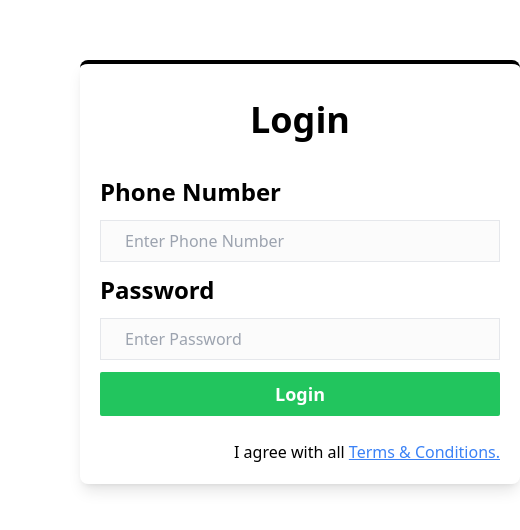
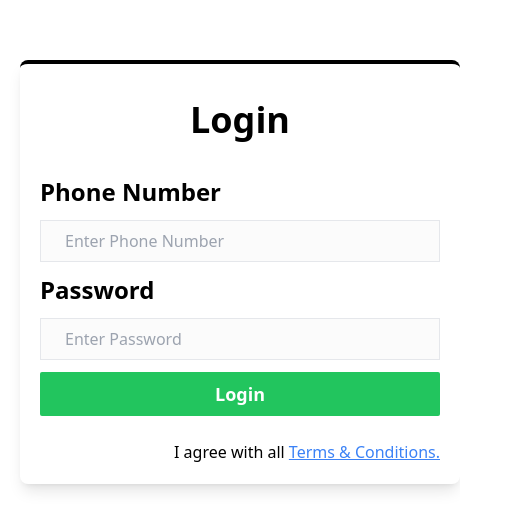
Before and after one commit to hanna6550/HeaIth-Information, a Next.js app: page / in a window 390 px wide. Shown: the part 150-680 px from the top of the page, 520 px wide, since content can reach past the window. Built offline with nearby package versions, Linux system fonts and the light colour scheme; no server answers.

Commit message:
responsive

```diff
--- a/components/LoginForm.jsx
+++ b/components/LoginForm.jsx
@@ -34,7 +34,7 @@ export default function LoginForm() {
   };
 
   return (
-    <div className="grid place-items-center h-screen md:mx-0 mx-20">
+    <div className="grid place-items-center h-screen md:mx-0 mx-5">
       <div className="px-5 shadow-lg p-5 rounded-lg border-t-4 border-black">
         <h1 className="text-4xl font-bold my-4 text-center  pb-5">Login</h1>
 
```
